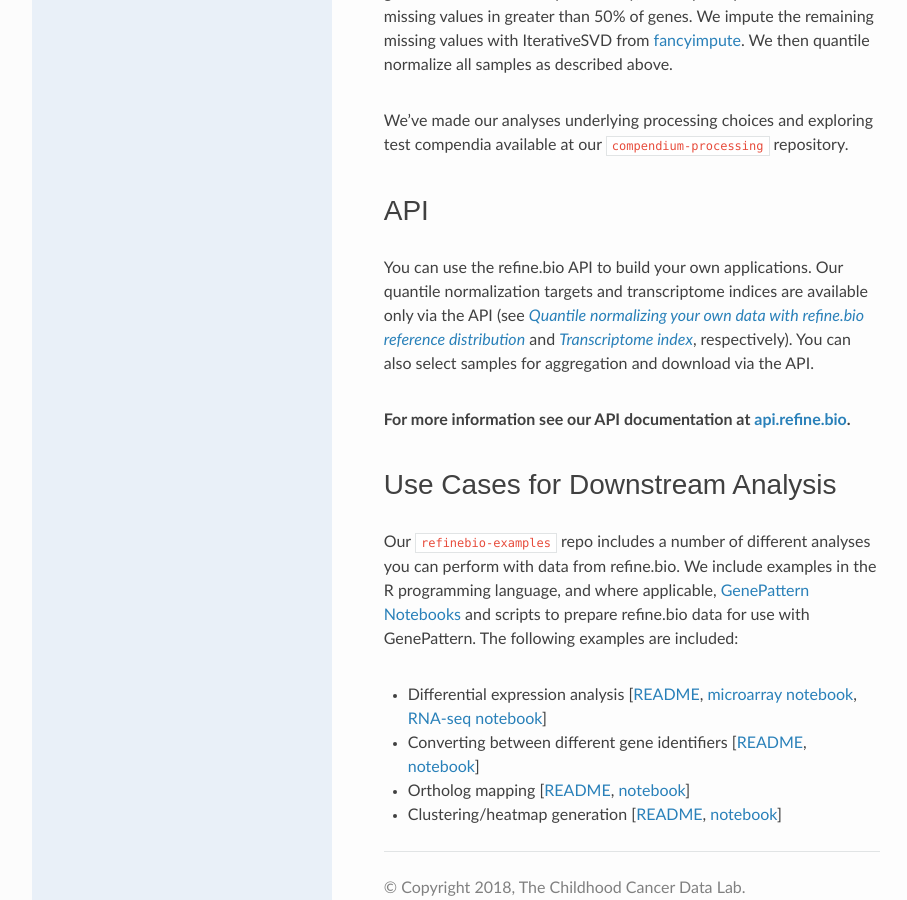
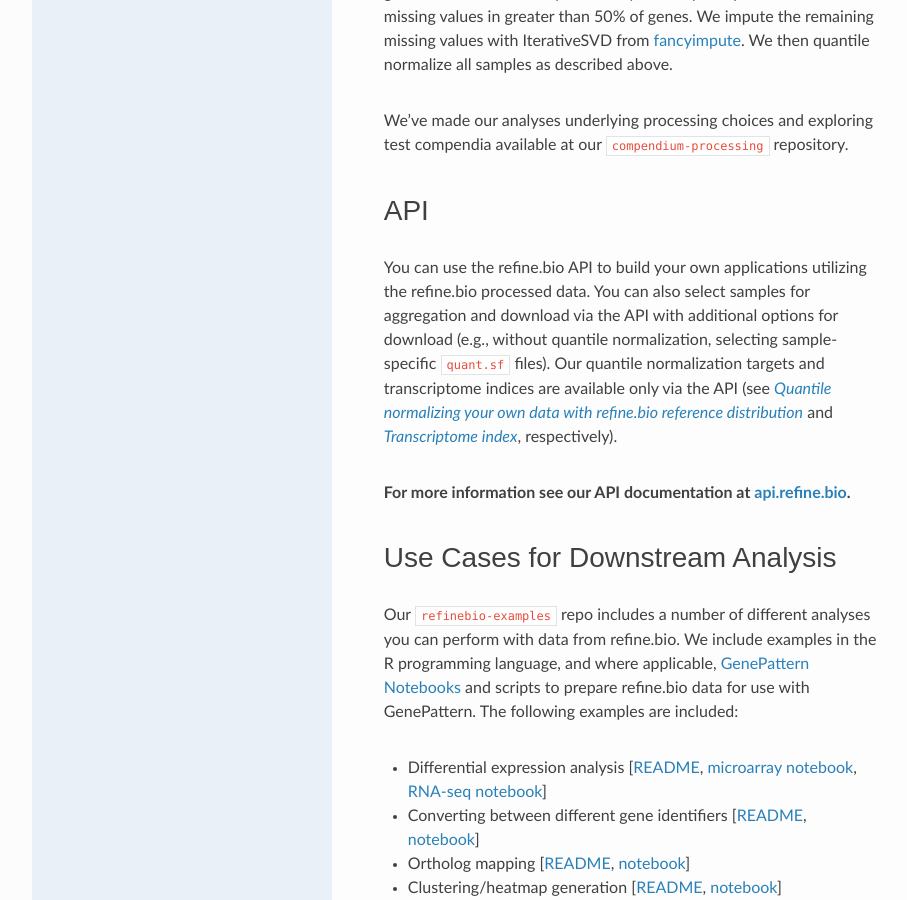
Before and after one commit to AlexsLemonade/refinebio-docs, a Sphinx documentation site: the page built from docs/main_text.md, in a window 1280 px wide and 900 px high, scrolled down 21668 px. Shown: the whole window, without its empty margins (158-1065 px from the left). Built offline with Sphinx 7.4.7 and the Read the Docs theme 2.0.0, drawn with Linux system fonts in a browser that asks for light colours.

Commit message:
Update main_text.md

```diff
--- a/docs/main_text.md
+++ b/docs/main_text.md
@@ -434,9 +434,10 @@ We've made our analyses underlying processing choices and exploring test compend
 
 # API
 
-You can use the refine.bio API to build your own applications.
+You can use the refine.bio API to build your own applications utilizing the refine.bio processed data.
+You can also select samples for aggregation and download via the API with additional options for download (e.g., without quantile normalization, selecting sample-specific `quant.sf` files).
 Our quantile normalization targets and transcriptome indices are available only via the API (see [_Quantile normalizing your own data with refine.bio reference distribution_](#quantile-normalizing-your-own-data-with-refine.bio-reference-distribution) and [_Transcriptome index_](#transcriptome-index), respectively).
-You can also select samples for aggregation and download via the API.
+
 
 **For more information see our API documentation at <a href = "https://api.refine.bio/" target = "blank">api.refine.bio</a>.**
 
```
